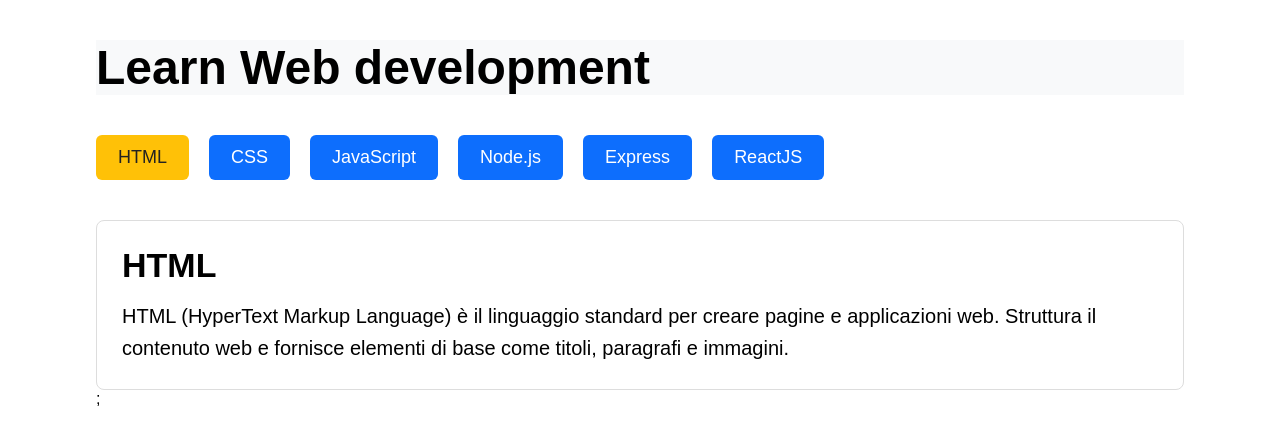
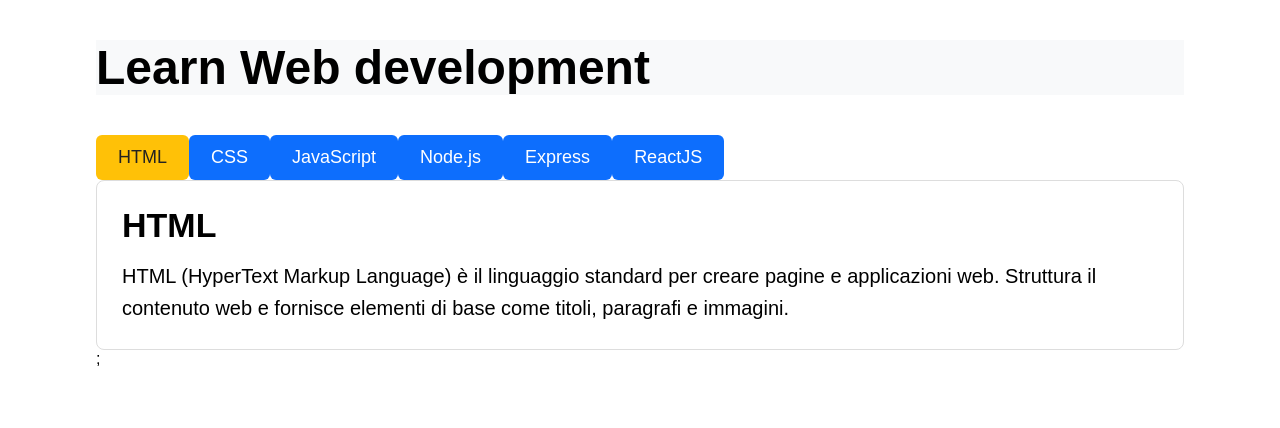
Before and after one commit to daviderocco85/react-use-state, a React (Vite) app: page / in a window 1280 px wide. Shown: the top 428 px of the page. Built offline with nearby package versions, Linux system fonts and the light colour scheme.

Commit message:
refactor: update Accordion component to use Button and Card

```diff
--- a/src/components/Accordion.jsx
+++ b/src/components/Accordion.jsx
@@ -1,28 +1,27 @@
 import './Accordion.css'
 import { useState } from 'react'
+import { Button } from './Button';
+import { Card } from "./Card";
 
 
 export const Accordion = props => {
-    const [active, setActive] = useState(props.data[0].id);
-    const current = props.data.find(item => item.id === active);
+    const [active, setActive] = useState(props.data[0].id)
+    const currentCard = props.data.find(item => item.id === active);
+
     return (
         <>
-            <div className="tabs">
+            <div className="buttons">
                 {props.data.map((item) => (
-                    <button
+
+                    <Button
                         key={item.id}
-                        className={active === item.id ? "tab-btn active" : "tab-btn"}
-                        onClick={() => setActive(item.id)}
-                    >
-                        {item.title}
-                    </button>
+                        item={item}
+                        active={active}
+                        setActive={setActive}
+                    />
                 ))}
             </div>
-
-            <div className="content-box">
-                <h2>{current.title}</h2>
-                <p>{current.description}</p>
-            </div>
+            {currentCard && <Card title={currentCard.title} description={currentCard.description} />}
         </>
     )
 };
```
